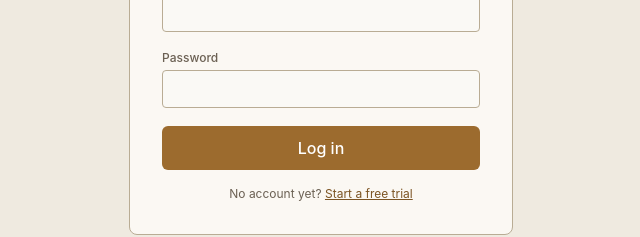
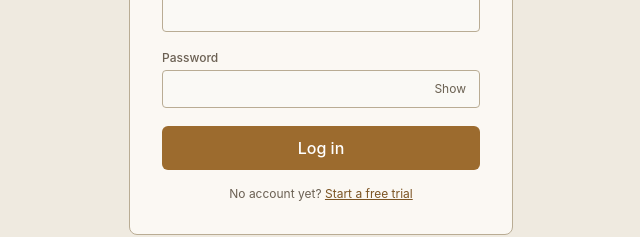
Before and after one commit to QuoteMe77/QuoteMeApp, a Next.js app: page /login in a window 1280 px wide. Shown: the part 340-577 px from the top of the page, without its empty margins (319-959 px from the left). Built offline with nearby package versions, Linux system fonts and the light colour scheme; no server answers.

Commit message:
Add show/hide toggle to password fields on login and signup

```diff
--- a/src/app/login/page.tsx
+++ b/src/app/login/page.tsx
@@ -3,6 +3,7 @@
 import { Suspense, useState } from "react";
 import { useSearchParams } from "next/navigation";
 import { createClient } from "@/lib/supabase/client";
+import PasswordInput from "@/components/PasswordInput";
 
 export default function LoginPage() {
   return (
@@ -60,13 +61,7 @@ function LoginForm() {
         </label>
         <label className="block mb-1">
           <span className="block text-xs text-ink-soft mb-1 font-medium">Password</span>
-          <input
-            required
-            type="password"
-            value={password}
-            onChange={(e) => setPassword(e.target.value)}
-            className="input"
-          />
+          <PasswordInput value={password} onChange={setPassword} autoComplete="current-password" />
         </label>
 
         {error && <p className="text-brick text-sm mb-4">{error}</p>}
--- a/src/app/signup/page.tsx
+++ b/src/app/signup/page.tsx
@@ -2,6 +2,7 @@
 
 import { useState } from "react";
 import { createClient } from "@/lib/supabase/client";
+import PasswordInput from "@/components/PasswordInput";
 
 export default function SignupPage() {
   const supabase = createClient();
@@ -102,14 +103,7 @@ export default function SignupPage() {
           />
         </Field>
         <Field label="Password">
-          <input
-            required
-            type="password"
-            minLength={8}
-            value={password}
-            onChange={(e) => setPassword(e.target.value)}
-            className="input"
-          />
+          <PasswordInput value={password} onChange={setPassword} minLength={8} autoComplete="new-password" />
         </Field>
 
         {error && <p className="text-brick text-sm mb-4">{error}</p>}
--- /dev/null
+++ b/src/components/PasswordInput.tsx
@@ -0,0 +1,59 @@
+"use client";
+
+import { useState } from "react";
+
+/**
+ * A password input with a "show/hide" toggle button, since new users
+ * mistyping a password with no way to check it is a common source of
+ * signup/login friction.
+ */
+export default function PasswordInput({
+  value,
+  onChange,
+  minLength,
+  required = true,
+  autoComplete,
+}: {
+  value: string;
+  onChange: (value: string) => void;
+  minLength?: number;
+  required?: boolean;
+  autoComplete?: string;
+}) {
+  const [visible, setVisible] = useState(false);
+
+  return (
+    <div style={{ position: "relative" }}>
+      <input
+        required={required}
+        type={visible ? "text" : "password"}
+        minLength={minLength}
+        value={value}
+        onChange={(e) => onChange(e.target.value)}
+        autoComplete={autoComplete}
+        className="input"
+        style={{ paddingRight: 56 }}
+      />
+      <button
+        type="button"
+        onClick={() => setVisible((v) => !v)}
+        aria-label={visible ? "Hide password" : "Show password"}
+        aria-pressed={visible}
+        tabIndex={-1}
+        style={{
+          position: "absolute",
+          right: 8,
+          top: 8,
+          background: "none",
+          border: "none",
+          padding: "2px 6px",
+          fontSize: 12,
+          color: "#6b6152",
+          cursor: "pointer",
+        }}
+      >
+        {visible ? "Hide" : "Show"}
+      </button>
+    </div>
+  );
+}
```
